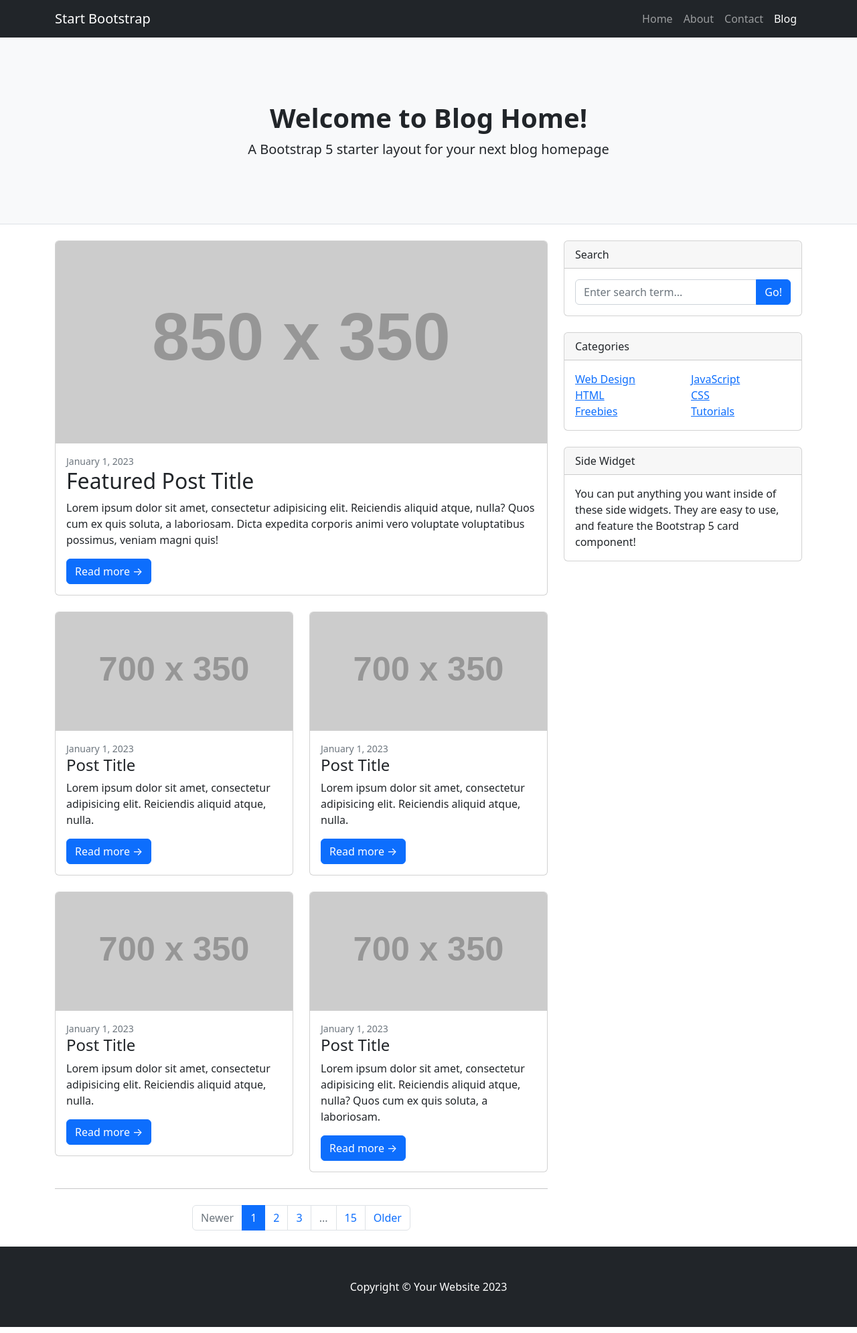
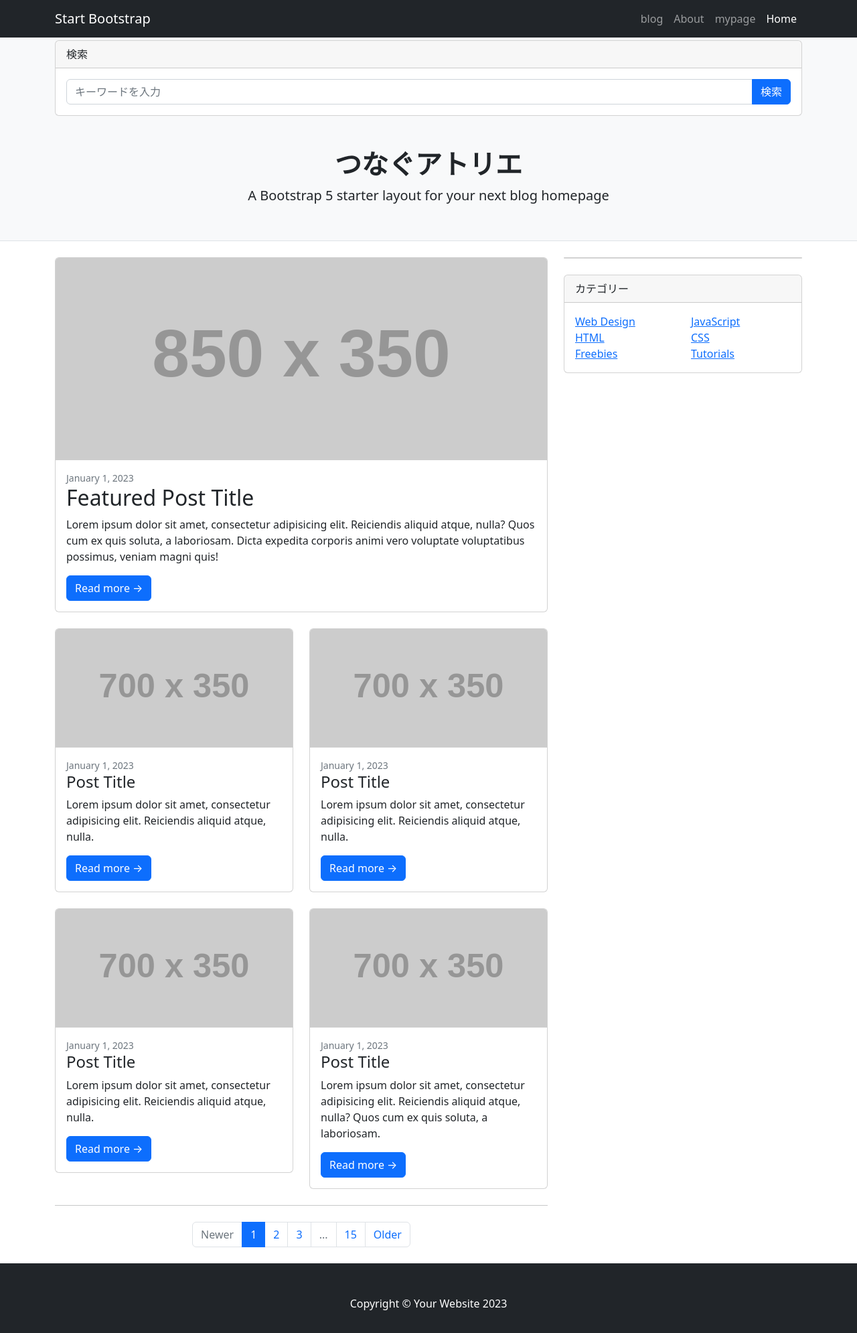
Before and after one commit to r-ishida2/Atelier, a Django app: page / in a window 1280 px wide. Shown: the top 1990 px of the page at 67% size. Run offline with Django 4.2, Linux system fonts and the light colour scheme; grey boxes labelled with a size stand in for pictures from a placeholder-image service; some libraries are stand-ins or nearby versions.

Commit message:
profileトップページ終わり

```diff
--- a/tunatoriproject/tunatoriapp/templates/index.html
+++ b/tunatoriproject/tunatoriapp/templates/index.html
@@ -21,19 +21,28 @@
                 <button class="navbar-toggler" type="button" data-bs-toggle="collapse" data-bs-target="#navbarSupportedContent" aria-controls="navbarSupportedContent" aria-expanded="false" aria-label="Toggle navigation"><span class="navbar-toggler-icon"></span></button>
                 <div class="collapse navbar-collapse" id="navbarSupportedContent">
                     <ul class="navbar-nav ms-auto mb-2 mb-lg-0">
-                        <li class="nav-item"><a class="nav-link" href="#">Home</a></li>
+                        <li class="nav-item"><a class="nav-link" href="#">blog</a></li>
                         <li class="nav-item"><a class="nav-link" href="#!">About</a></li>
-                        <li class="nav-item"><a class="nav-link" href="#!">Contact</a></li>
-                        <li class="nav-item"><a class="nav-link active" aria-current="page" href="#">Blog</a></li>
+                        <li class="nav-item"><a class="nav-link" href="{% url 'tunatoriapp:profile' %}">mypage</a></li>
+                        <li class="nav-item"><a class="nav-link active" aria-current="page" href="#">Home</a></li>
                     </ul>
                 </div>
             </div>
         </nav>
         <!-- Page header with logo and tagline-->
-        <header class="py-5 bg-light border-bottom mb-4">
+        <header class="py-1 bg-light border-bottom mb-4">
             <div class="container">
+       <div class="card mb-3">
+                        <div class="card-header">検索</div>
+                        <div class="card-body">
+                            <div class="input-group">
+                                <input class="form-control" type="text" placeholder="キーワードを入力" aria-label="キーワード入力..." aria-describedby="button-search" />
+                                <button class="btn btn-primary" id="button-search" type="button">検索</button>
+                            </div>
+                        </div>
+                    </div>
                 <div class="text-center my-5">
-                    <h1 class="fw-bolder">Welcome to Blog Home!</h1>
+                    <h1 class="fw-bolder">つなぐアトリエ</h1>
                     <p class="lead mb-0">A Bootstrap 5 starter layout for your next blog homepage</p>
                 </div>
             </div>
@@ -118,17 +127,10 @@
                 <div class="col-lg-4">
                     <!-- Search widget-->
                     <div class="card mb-4">
-                        <div class="card-header">Search</div>
-                        <div class="card-body">
-                            <div class="input-group">
-                                <input class="form-control" type="text" placeholder="Enter search term..." aria-label="Enter search term..." aria-describedby="button-search" />
-                                <button class="btn btn-primary" id="button-search" type="button">Go!</button>
-                            </div>
-                        </div>
                     </div>
                     <!-- Categories widget-->
                     <div class="card mb-4">
-                        <div class="card-header">Categories</div>
+                        <div class="card-header">カテゴリー</div>
                         <div class="card-body">
                             <div class="row">
                                 <div class="col-sm-6">
@@ -149,10 +151,6 @@
                         </div>
                     </div>
                     <!-- Side widget-->
-                    <div class="card mb-4">
-                        <div class="card-header">Side Widget</div>
-                        <div class="card-body">You can put anything you want inside of these side widgets. They are easy to use, and feature the Bootstrap 5 card component!</div>
-                    </div>
                 </div>
             </div>
         </div>
--- a/tunatoriproject/tunatoriapp/templates/profile.html
+++ b/tunatoriproject/tunatoriapp/templates/profile.html
@@ -27,12 +27,12 @@
             <button class="navbar-toggler" type="button" data-bs-toggle="collapse" data-bs-target="#navbarResponsive" aria-controls="navbarResponsive" aria-expanded="false" aria-label="Toggle navigation"><span class="navbar-toggler-icon"></span></button>
             <div class="collapse navbar-collapse" id="navbarResponsive">
                 <ul class="navbar-nav">
-                    <li class="nav-item"><a class="nav-link js-scroll-trigger" href="#about">About</a></li>
+                    <li class="nav-item"><a class="nav-link js-scroll-trigger" href="#about">ホームページ</a></li>
                     <li class="nav-item"><a class="nav-link js-scroll-trigger" href="#experience">Experience</a></li>
                     <li class="nav-item"><a class="nav-link js-scroll-trigger" href="#education">Education</a></li>
                     <li class="nav-item"><a class="nav-link js-scroll-trigger" href="#skills">Skills</a></li>
-                    <li class="nav-item"><a class="nav-link js-scroll-trigger" href="#interests">Interests</a></li>
-                    <li class="nav-item"><a class="nav-link js-scroll-trigger" href="#awards">Awards</a></li>
+                    <li class="nav-item"><a class="nav-link js-scroll-trigger" href="#interests">ログアウト</a></li>
+                    <li class="nav-item"><a class="nav-link js-scroll-trigger" href="{% url 'tunatoriapp:index' %}">トップに戻る</a></li>
                 </ul>
             </div>
         </nav>
```
